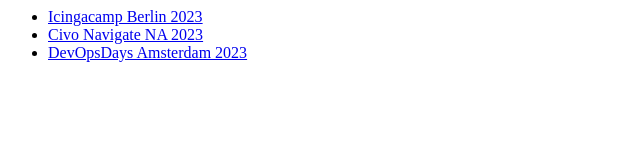
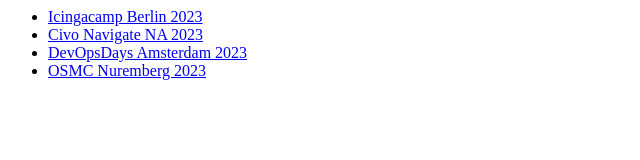
Before and after one commit to mocdaniel/mocdaniel.github.io, a plain HTML site: page index.html in a window 1280 px wide. Shown: the whole page, without its empty margins (0-640 px from the left). Drawn offline with Linux system fonts and the light colour scheme.

Commit message:
Add OSMC 2023

```diff
--- a/index.html
+++ b/index.html
@@ -8,4 +8,7 @@
   <li>
     <a href="/devopsdays-amsterdam-2023">DevOpsDays Amsterdam 2023</a>
   </li>
+  <li>
+    <a href="/osmc-2023">OSMC Nuremberg 2023</a>
+  </li>
 </ul>
```
